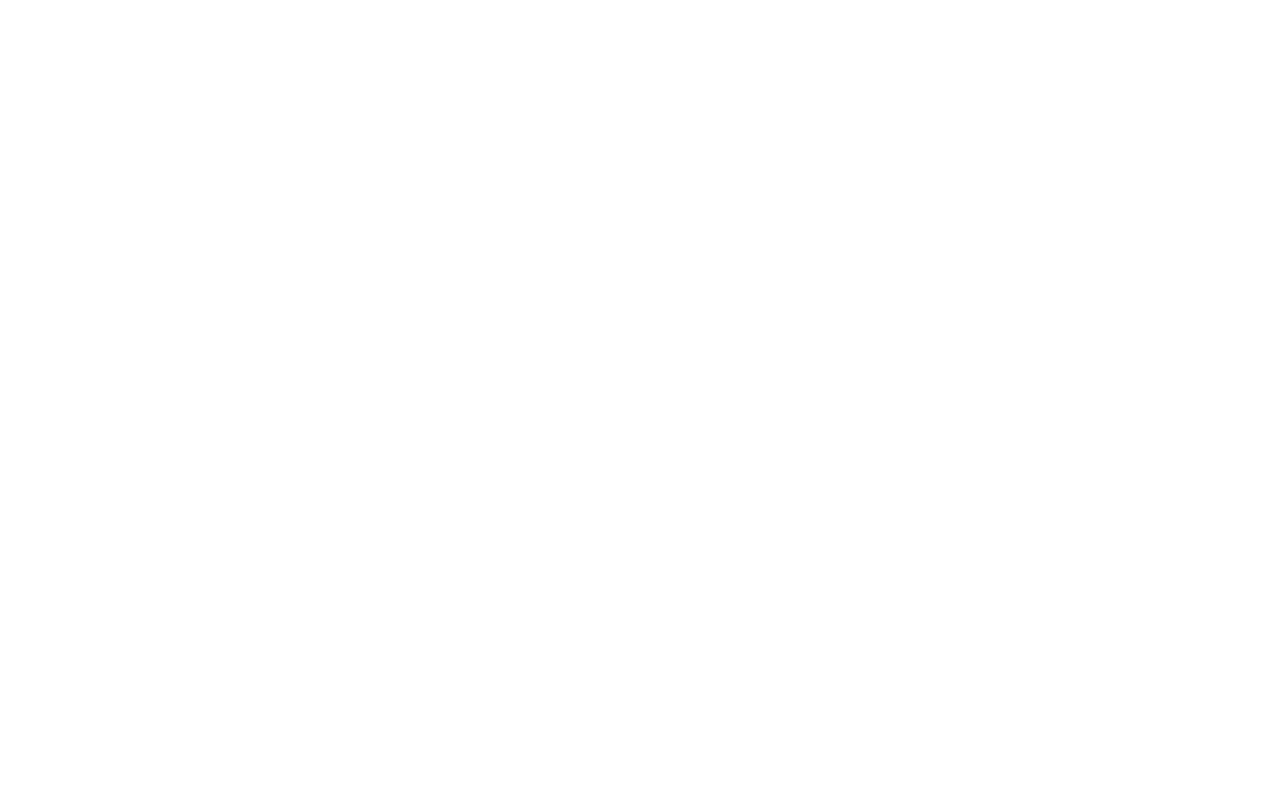
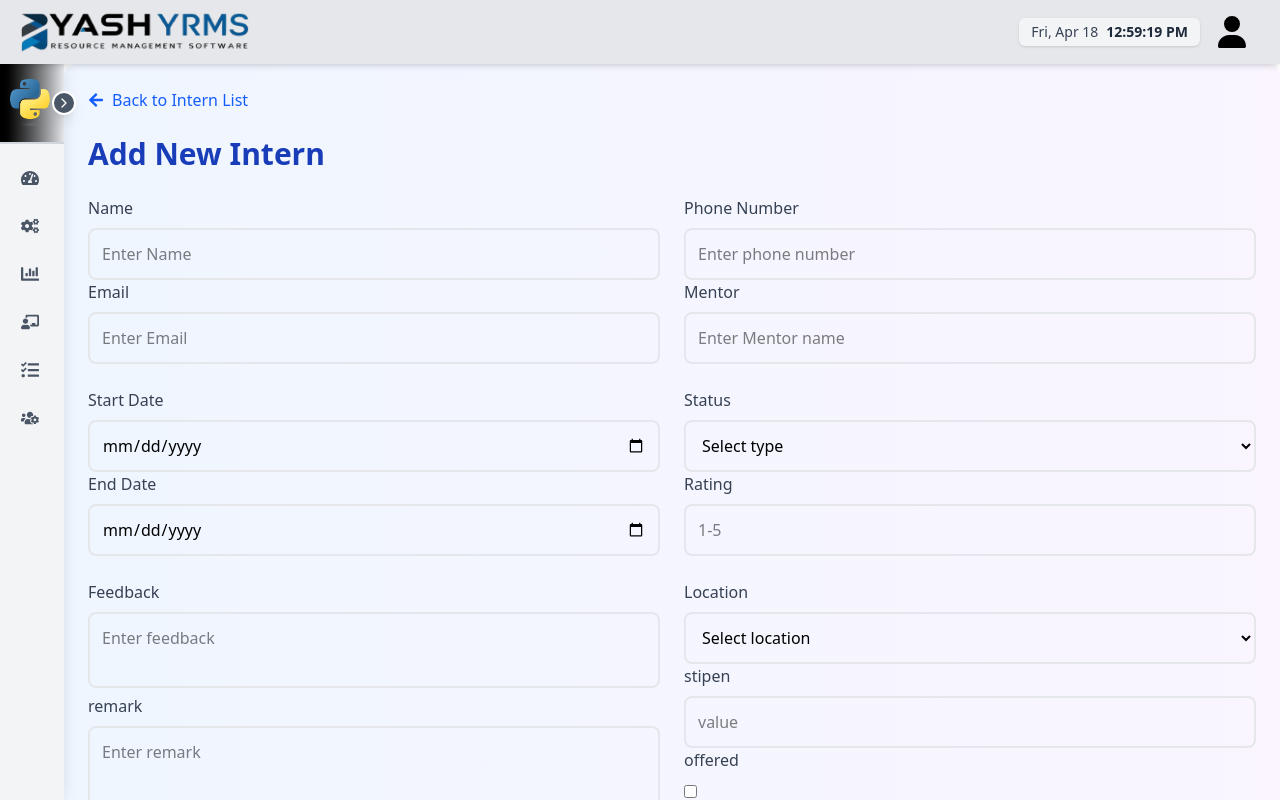
Before and after one commit to kartikey6699/YRMS-frontend, a React (Vite) app: page /interns/add in a window 1280 px wide. Before the commit this address had no page. Shown: the top 800 px of the page. Built offline with nearby package versions, Linux system fonts and the light colour scheme.

Commit message:
add intern form added

```diff
--- a/src/App.jsx
+++ b/src/App.jsx
@@ -13,7 +13,8 @@ import ManageBaseline from './component/Dashboard/Admin/ManageBaseline'
 import ManageTrainer from './component/Dashboard/Admin/ManageTrainer'
 import AssignTraining from './component/Dashboard/Admin/AssignTraining'
 import Opportunities from './component/Dashboard/Admin/Opportunity' // Import Opportunities component
-import ManageIntern from './component/Dashboard/Admin/ManageIntern/InternList'
+import InternList from './component/Dashboard/Admin/ManageIntern/InternList'
+import AddIntern from './component/Dashboard/Admin/ManageIntern/AddIntern'
 
 function App() {
 
@@ -25,11 +26,12 @@ function App() {
           <Route path='/dashboard' element={<Dashboard />} />
           <Route path="/manage-resources" element={<ManageResource />} />
           <Route path="/manage-trainers" element={<ManageTrainer />} />
-          <Route path="/manage-interns" element={<ManageIntern />} />
           <Route path="/manage-baseline" element={<ManageBaseline />} />
           <Route path="/manage-training" element={<AssignTraining />} />
           <Route path="/analytics" element={<Analytics />} />
           <Route path="/opportunities" element={<Opportunities />} />
+          <Route path="/interns" element={<InternList />} />
+          <Route path='/interns/add' element={<AddIntern />} />
         </Route>
         <Route path='/login' element={<Login />} />
         <Route path='/forgotpasswordotp' element={<ForgotPasswordOtp />} />
--- /dev/null
+++ b/src/component/Dashboard/Admin/ManageIntern/AddIntern.jsx
@@ -0,0 +1,174 @@
+import React from 'react'
+import { FaArrowLeft } from 'react-icons/fa'
+import { Link } from 'react-router'
+const AddIntern = () => {
+    return (
+        <div className='p-6 bg-gradient-to-r from-blue-50 to-purple-50 rounded-xl shadow-lg mb-6'>
+            <div className="flex justify-between items-center mb-6">
+                <Link
+                    className="flex items-center text-blue-600 hover:text-blue-800 transition-colors"
+                    to='/interns'
+                >
+                    <FaArrowLeft className="mr-2" />
+                    Back to Intern List
+                </Link>
+            </div>
+            <h2 className="text-3xl font-bold text-blue-800 mb-6">Add New Intern</h2>
+            <form className="grid grid-cols-1 md:grid-cols-2 gap-6">
+                {/* Personal Information Section */}
+                <div className="row">
+                    <div className="md:col-span-2">
+                        <label className="block text-gray-700 font-medium mb-2">Name</label>
+                        <input
+                            type="text"
+                            name="name"
+                            className="w-full p-3 border-2 border-gray-200 rounded-lg focus:outline-none focus:border-blue-500 transition-colors"
+                            placeholder="Enter Name"
+                            required
+                        />
+                    </div>
+                    <div>
+                        <label className="block text-gray-700 font-medium mb-2">Email</label>
+                        <input
+                            type="email"
+                            name="email"
+                            className="w-full p-3 border-2 border-gray-200 rounded-lg focus:outline-none focus:border-blue-500 transition-colors"
+                            placeholder="Enter Email"
+                            required
+                        />
+                    </div>
+                </div>
+                <div className="row">
+                    <div>
+                        <label className="block text-gray-700 font-medium mb-2">Phone Number</label>
+                        <input
+                            type="tel"
+                            name="phoneNumber"
+                            className="w-full p-3 border-2 border-gray-200 rounded-lg focus:outline-none focus:border-blue-500 transition-colors"
+                            placeholder="Enter phone number"
+                            required
+                        />
+                    </div>
+                    <div>
+                        <label className="block text-gray-700 font-medium mb-2">Mentor</label>
+                        <input
+                            type="text"
+                            name="mentor"
+                            className="w-full p-3 border-2 border-gray-200 rounded-lg focus:outline-none focus:border-blue-500 transition-colors"
+                            placeholder="Enter Mentor name"
+                            required
+                        />
+                    </div>
+                </div>
+                <div className="row">
+                    <div>
+                        <label className="block text-gray-700 font-medium mb-2">Start Date</label>
+                        <input
+                            type="date"
+                            name="startDate"
+                            className="w-full p-3 border-2 border-gray-200 rounded-lg focus:outline-none focus:border-blue-500 transition-colors"
+                            required
+                        />
+                    </div>
+                    <div>
+                        <label className="block text-gray-700 font-medium mb-2">End Date</label>
+                        <input
+                            type="date"
+                            name="endDate"
+                            className="w-full p-3 border-2 border-gray-200 rounded-lg focus:outline-none focus:border-blue-500 transition-colors"
+                            required
+                        />
+                    </div>
+                </div>
+                <div className="row">
+                    <div>
+                        <label className="block text-gray-700 font-medium mb-2">Status</label>
+                        <select
+                            name="status"
+                            className="w-full p-3 border-2 border-gray-200 rounded-lg focus:outline-none focus:border-blue-500 transition-colors"
+                            required
+                        >
+                            <option value="" selected>Select type</option>
+                            <option value="runnning">Running</option>
+                            <option value="complete">Complete</option>
+                        </select>
+                    </div>
+                    <div>
+                        <label className="block text-gray-700 font-medium mb-2">Rating</label>
+                        <input
+                            type="number"
+                            name="rating"
+                            className="w-full p-3 border-2 border-gray-200 rounded-lg focus:outline-none focus:border-blue-500 transition-colors"
+                            placeholder="1-5"
+                            required
+                        />
+                    </div>
+                </div>
+                <div className="row">
+                    <div>
+                        <label className="block text-gray-700 font-medium mb-2">Feedback</label>
+                        <textarea
+                            name="feedback"
+                            className="w-full p-3 border-2 border-gray-200 rounded-lg focus:outline-none focus:border-blue-500 transition-colors resize-none"
+                            placeholder="Enter feedback"
+                            required
+                        />
+                    </div>
+                    <div>
+                        <label className="block text-gray-700 font-medium mb-2">remark</label>
+                        <textarea
+                            name="remark"
+                            className="w-full p-3 border-2 border-gray-200 rounded-lg focus:outline-none focus:border-blue-500 transition-colors resize-none"
+                            placeholder="Enter remark"
+                            rows="3"
+                        />
+                    </div>
+                </div>
+                <div className="row">
+                    <div>
+                        <label className="block text-gray-700 font-medium mb-2">Location</label>
+                        <select
+                            name="location"
+                            className="w-full p-3 border-2 border-gray-200 rounded-lg focus:outline-none focus:border-blue-500 transition-colors"
+                            required
+                        >
+                            <option value="" selected>Select location</option>
+                            <option value="provision">Indore</option>
+                            <option value="permanent">Pune</option>
+                            <option value="temporary">Hydrabad</option>
+                        </select>
+                    </div>
+                    <div>
+                        <label className="block text-gray-700 font-medium mb-2">stipen</label>
+                        <input
+                            type="number"
+                            name="stipen"
+                            className="w-full p-3 border-2 border-gray-200 rounded-lg focus:outline-none focus:border-blue-500 transition-colors"
+                            placeholder="value"
+                            required
+                        />
+                    </div>
+                    <div>
+                        <label className="block text-gray-700 font-medium mb-2">offered</label>
+                        <input
+                            type="checkbox"
+                            name="offered"
+                            className=""
+                            required
+                        />
+                    </div>
+                </div>
+                <div className="md:col-span-2 flex justify-center mt-8">
+                    <button
+                        type="submit"
+                        className="px-8 py-3 bg-gradient-to-r from-blue-600 to-purple-600 text-white rounded-lg font-semibold hover:from-blue-700 hover:to-purple-700 transition-all transform hover:scale-105"
+                    >
+                        Submit
+                    </button>
+                </div>
+            </form>
+        </div>
+    )
+}
+
+export default AddIntern
--- a/src/component/Dashboard/Admin/ManageIntern/InternList.jsx
+++ b/src/component/Dashboard/Admin/ManageIntern/InternList.jsx
@@ -1,7 +1,8 @@
 import React, { useState } from 'react';
-import { FaChartLine, FaLightbulb } from 'react-icons/fa';
+import { FaPlus } from 'react-icons/fa';
+import { Link, useNavigate } from 'react-router';
 
-const ManageIntern = () => {
+const InternList = () => {
     const [interns, setInterns] = useState([
         {
             "id": 1,
@@ -349,7 +350,7 @@ const ManageIntern = () => {
         name: '',
         email: '',
         mentor: '',
-        contact: ''
+        status: ''
     });
     const [sortConfig, setSortConfig] = useState({
         key: null,
@@ -373,8 +374,8 @@ const ManageIntern = () => {
         .filter(interns =>
             interns.name.toLowerCase().includes(searchTerms.name.toLowerCase()) &&
             interns.email.toLowerCase().includes(searchTerms.email.toLowerCase()) &&
-            interns.contact.toLowerCase().includes(searchTerms.contact.toLowerCase()) &&
-            (!searchTerms.mentor || interns.mentor === searchTerms.mentor)
+            interns.mentor.toLowerCase().includes(searchTerms.mentor.toLowerCase()) &&
+            (!searchTerms.status.toLowerCase() || interns.mentor === searchTerms.status.toLowerCase())
         )
         .sort((a, b) => {
             if (!sortConfig.key) return 0;
@@ -387,6 +388,7 @@ const ManageIntern = () => {
         { key: 'id', label: 'S.No' },
         { key: 'name', label: 'Name' },
         { key: 'email', label: 'Email' },
+        { key: 'mentor', label: 'Mentored By' },
         { key: 'startDate', label: 'Start Date' },
         { key: 'endDate', label: 'End Date' },
         { key: 'status', label: 'Status' }
@@ -394,6 +396,18 @@ const ManageIntern = () => {
 
     return (
         <div className="p-6 bg-gradient-to-r from-blue-50 to-purple-50 rounded-xl shadow-lg">
+            <div className="mb-6">
+                <div className="flex items-center justify-between mb-2">
+                    <h2 className="text-3xl font-bold text-blue-800">Interns Details</h2>
+                    <Link
+                        className="btn px-6 py-3 rounded-lg font-semibold text-lg flex items-center bg-gradient-to-r from-blue-600 to-purple-600 text-white hover:from-blue-700 hover:to-purple-700 transition-all transform hover:scale-105"
+                        to='/interns/add'
+                        >
+                            <FaPlus className="mr-2" />
+                            Add Intern
+                    </Link>
+                </div>
+            </div>
             <table className="w-full border-collapse">
                 <thead>
                     <tr className="bg-gray-100 text-gray-800">
@@ -421,6 +435,9 @@ const ManageIntern = () => {
                             <td className="p-3 text-gray-700 text-sm border-r border-gray-200">
                                 {intern.email}
                             </td>
+                            <td className="p-3 text-gray-700 text-sm border-r border-gray-200">
+                                {intern.mentor}
+                            </td>
                             <td className="p-3 text-gray-700 text-sm border-r border-gray-200">{new Date(intern.startDate).toLocaleDateString()}</td>
                             <td className="p-3 text-gray-700 text-sm border-r border-gray-200">{new Date(intern.endDate).toLocaleDateString()}</td>
                             <td className="p-3 text-gray-700 text-sm border-r border-gray-200">
@@ -439,4 +456,4 @@ const ManageIntern = () => {
     );
 };
 
-export default ManageIntern;
+export default InternList;
--- a/src/component/sidebar/Sidebar.jsx
+++ b/src/component/sidebar/Sidebar.jsx
@@ -27,7 +27,7 @@ const Sidebar = ({ isOpen, toggleSidebar }) => {
     { name: 'Analytics', icon: <FaChartBar />, path: '/analytics' },
     { name: 'Trainers', icon: <FaChalkboardTeacher />, path: '/manage-trainers' },
     { name: 'Training', icon: <FaTasks />, path: '/manage-training' },
-    { name: 'Interns', icon: <FaUsersCog />, path: '/manage-interns' },
+    { name: 'Interns', icon: <FaUsersCog />, path: '/interns'},
   ];
 
   return (
```
